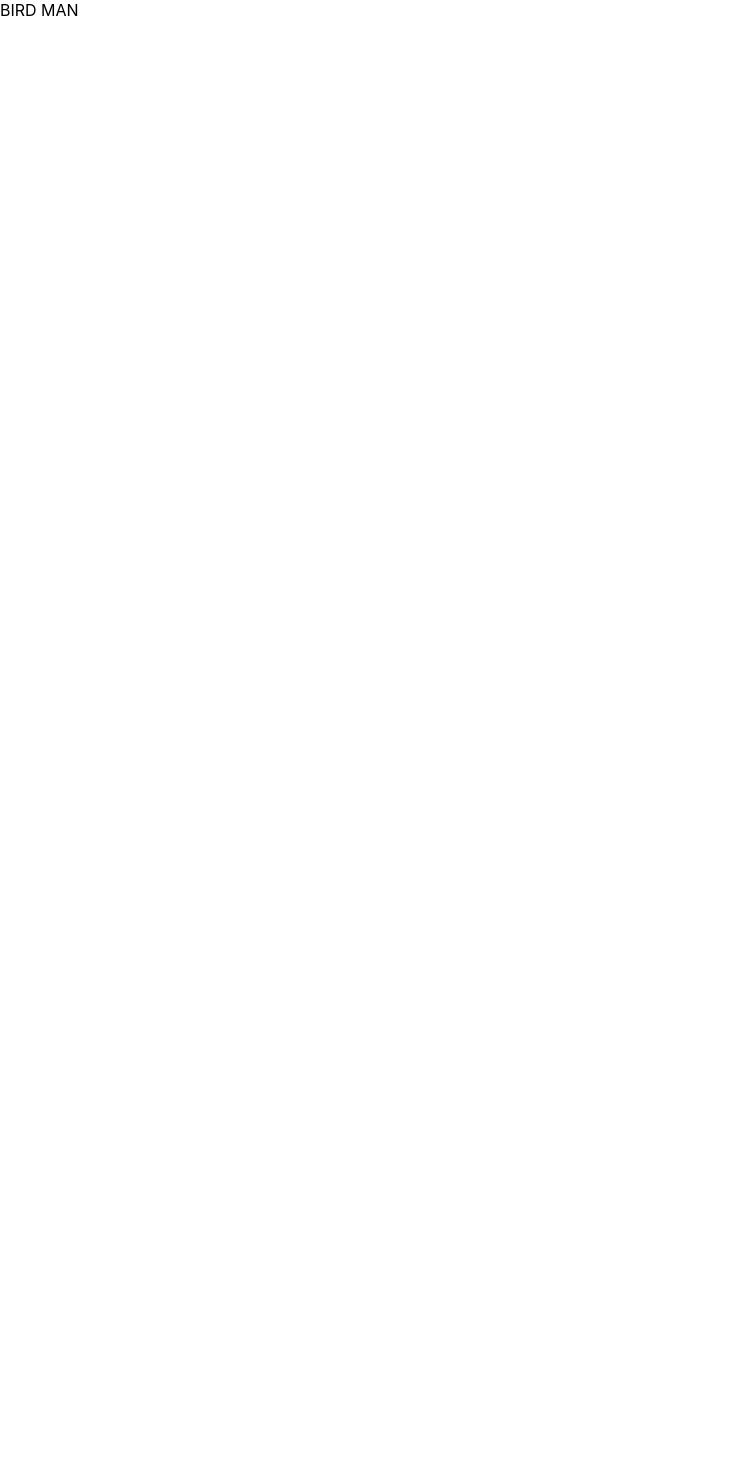
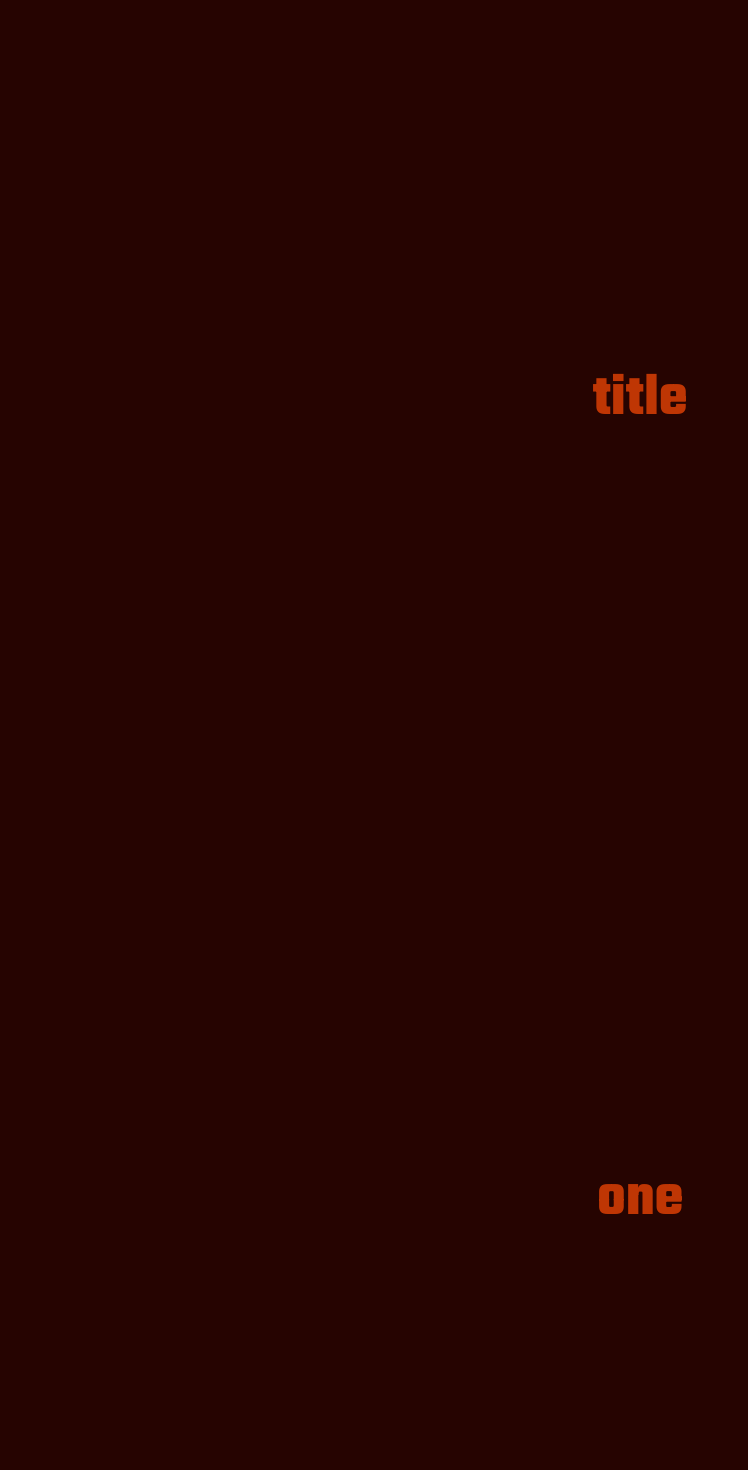
Before and after one commit to sushin-ya/like-bird-man, a Next.js app: page / in a window 1280 px wide. Shown: the top 1470 px of the page, without its empty margins (0-748 px from the left). Before the commit the page ends 800 px from the top, so only its background shows below. Built offline with nearby package versions, Linux system fonts and the light colour scheme.

Commit message:
add google font and styles

```diff
--- /dev/null
+++ b/pages/_document.js
@@ -0,0 +1,27 @@
+import Document, { Html, Head, Main, NextScript } from 'next/document';
+
+class MyDocument extends Document {
+  static async getInitialProps(ctx) {
+    const initialProps = await Document.getInitialProps(ctx);
+    return { ...initialProps };
+  }
+
+  render() {
+    return (
+      <Html>
+        <Head>
+          <link
+            href='https://fonts.googleapis.com/css2?family=Teko:wght@700&display=swap'
+            rel='stylesheet'
+          />
+        </Head>
+        <body>
+          <Main />
+          <NextScript />
+        </body>
+      </Html>
+    );
+  }
+}
+
+export default MyDocument;
--- a/pages/index.js
+++ b/pages/index.js
@@ -1,3 +1,20 @@
+import { Fragment } from 'react';
+
 export default function Home() {
-  return <div>BIRD MAN</div>;
+  return (
+    <Fragment>
+      <section className='title'>
+        <div>title</div>
+      </section>
+      <section className='one'>
+        <div>one</div>
+      </section>
+      <section className='two'>
+        <div>two</div>
+      </section>
+      <section className='three'>
+        <div>three</div>
+      </section>
+    </Fragment>
+  );
 }
--- a/styles/globals.css
+++ b/styles/globals.css
@@ -2,8 +2,10 @@ html,
 body {
   padding: 0;
   margin: 0;
-  font-family: -apple-system, BlinkMacSystemFont, Segoe UI, Roboto, Oxygen,
-    Ubuntu, Cantarell, Fira Sans, Droid Sans, Helvetica Neue, sans-serif;
+  font-family: 'Teko', sans-serif;
+  font-size: 60px;
+  background-color: #260401;
+  color: #bf3604;
 }
 
 a {
@@ -14,3 +16,10 @@ a {
 * {
   box-sizing: border-box;
 }
+
+section {
+  height: 100vh;
+  display: flex;
+  justify-content: center;
+  align-items: center;
+}
```
